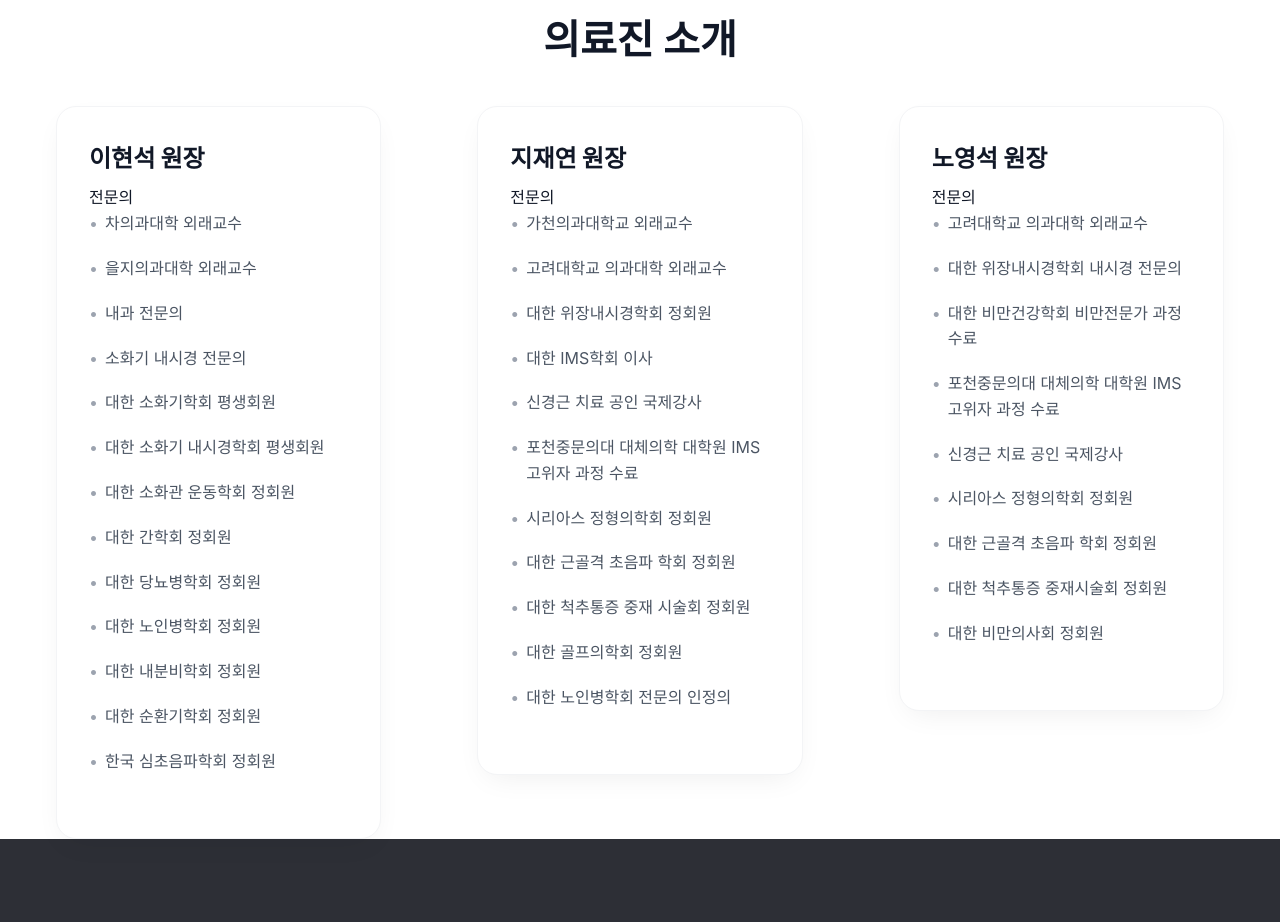
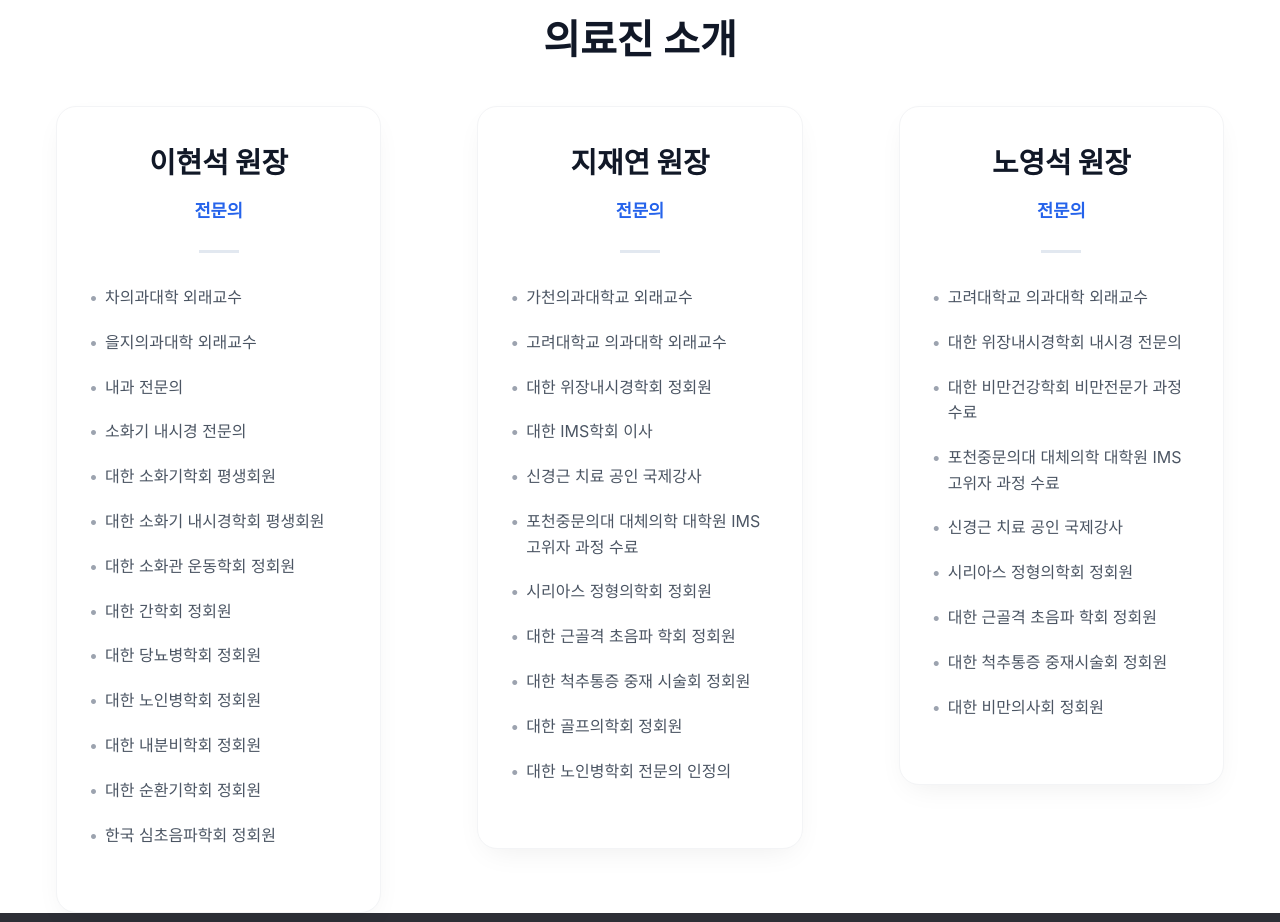
Before and after one commit to bnam1321-bit/365-clinic-web, a Next.js app: page /about in a window 1280 px wide. Shown: the part 1200-2122 px from the top of the page. Built offline with nearby package versions, Linux system fonts and the light colour scheme; a web font is replaced by a local one.

Commit message:
Refine medical staff layout: Center header, fix role style, add divider

```diff
--- a/src/app/about/page.module.css
+++ b/src/app/about/page.module.css
@@ -171,18 +171,33 @@
 }
 
 .doctorInfo h3 {
-    font-size: 1.5rem;
+    font-size: 1.8rem;
     font-weight: 800;
     color: var(--color-primary);
-    margin-bottom: 0.25rem;
+    margin-bottom: 0.5rem;
+    text-align: center;
+    /* Center name */
 }
 
-.specialty {
+.role {
     color: var(--color-secondary);
-    font-weight: 600;
-    font-size: 0.95rem;
-    margin-bottom: 1.5rem;
+    font-weight: 700;
+    font-size: 1.1rem;
+    margin-bottom: 2rem;
     display: block;
+    text-align: center;
+    /* Center role */
+    position: relative;
+}
+
+/* Add a small separator line under the role */
+.role::after {
+    content: "";
+    display: block;
+    width: 40px;
+    height: 3px;
+    background-color: #E2E8F0;
+    margin: 1.5rem auto 0;
 }
 
 .doctorBio {
```
